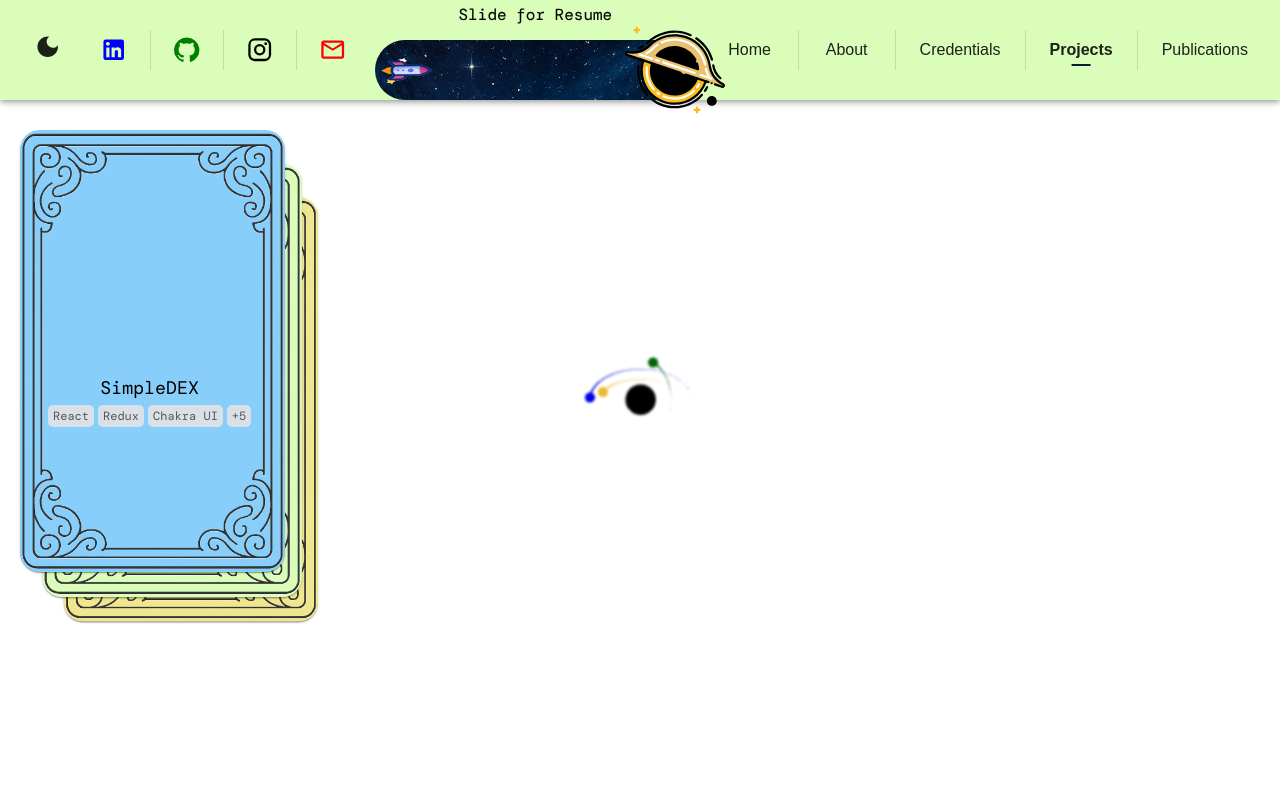
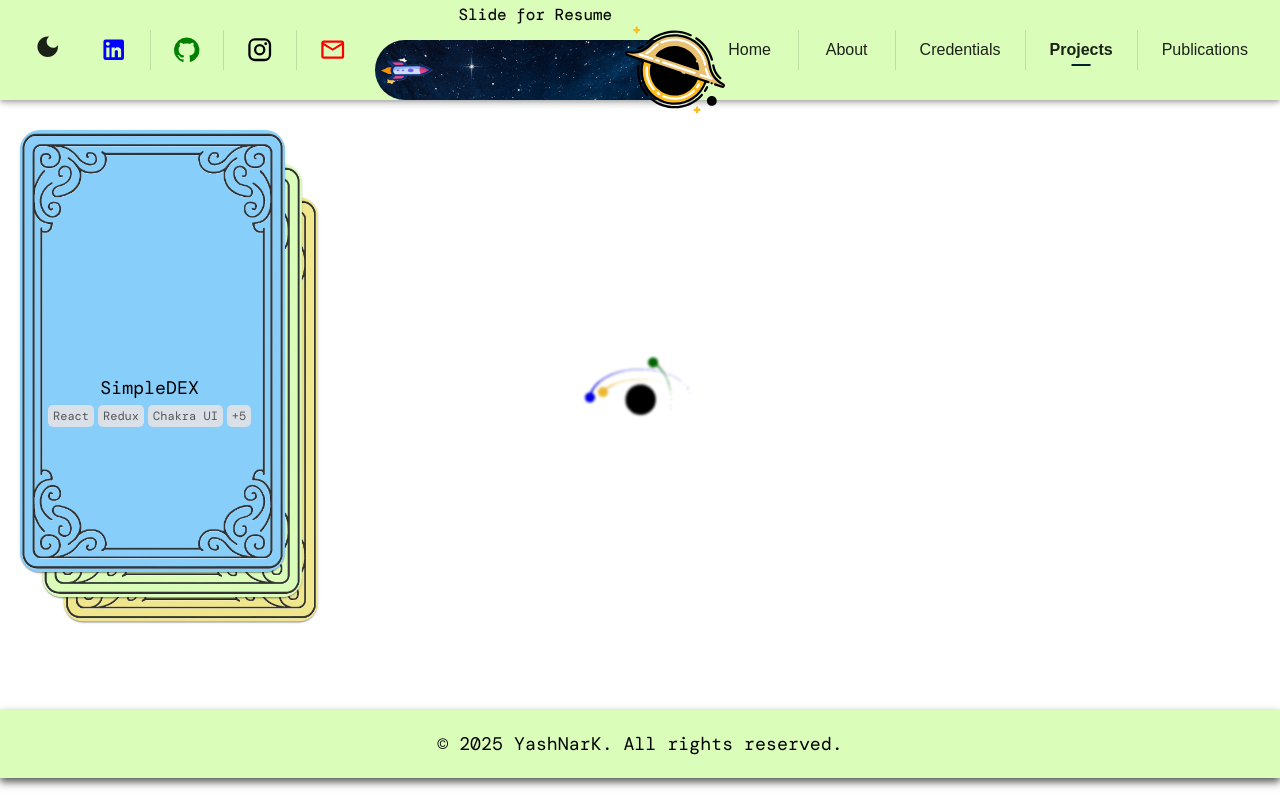
Before and after one commit to YashNarK/my-next-portfolio, a Next.js app: page /projects in a window 1280 px wide. Built offline with nearby package versions, Linux system fonts and the light colour scheme.

Commit message:
added footer to layout. Made some changes to footer.

```diff
--- a/src/app/layout.tsx
+++ b/src/app/layout.tsx
@@ -4,6 +4,7 @@ import type { Metadata } from "next";
 import FloatingNavBar from "../components/FloatingNavBar";
 import "./globals.css";
 import BlackHoleCursor from "@/components/BlackHoleCursor";
+import Footer from "@/sharedComponents/Footer";
 export const metadata: Metadata = {
   title: "Narendran A I's portfolio",
   description:
@@ -39,6 +40,7 @@ export default function RootLayout({
               }}
             >
               {children}
+              <Footer />
             </Box>
           </Box>
         </Providers>
--- a/src/sharedComponents/Footer.tsx
+++ b/src/sharedComponents/Footer.tsx
@@ -1,7 +1,10 @@
-import { Box } from "@mui/material";
+"use client";
+import { useAppTheme } from "@/hooks/useAppTheme";
+import { Box, Typography } from "@mui/material";
 
 const Footer = () => {
   const currentYear: number = new Date().getFullYear();
+  const theme = useAppTheme();
 
   return (
     <Box
@@ -9,9 +12,16 @@ const Footer = () => {
       textAlign="center"
       fontSize="lg"
       mx="auto"
-      my={5}
+      sx={{
+        backgroundColor: theme.palette.primary.main,
+        color: theme.palette.text.primary,
+        padding: "20px",
+        boxShadow: `0 4px 8px ${theme.palette.text.secondary}`,
+      }}
     >
-      © {currentYear} YashNarK. All rights reserved.
+      <Typography variant="professional">
+        © {currentYear} YashNarK. All rights reserved.
+      </Typography>
     </Box>
   );
 };
```
